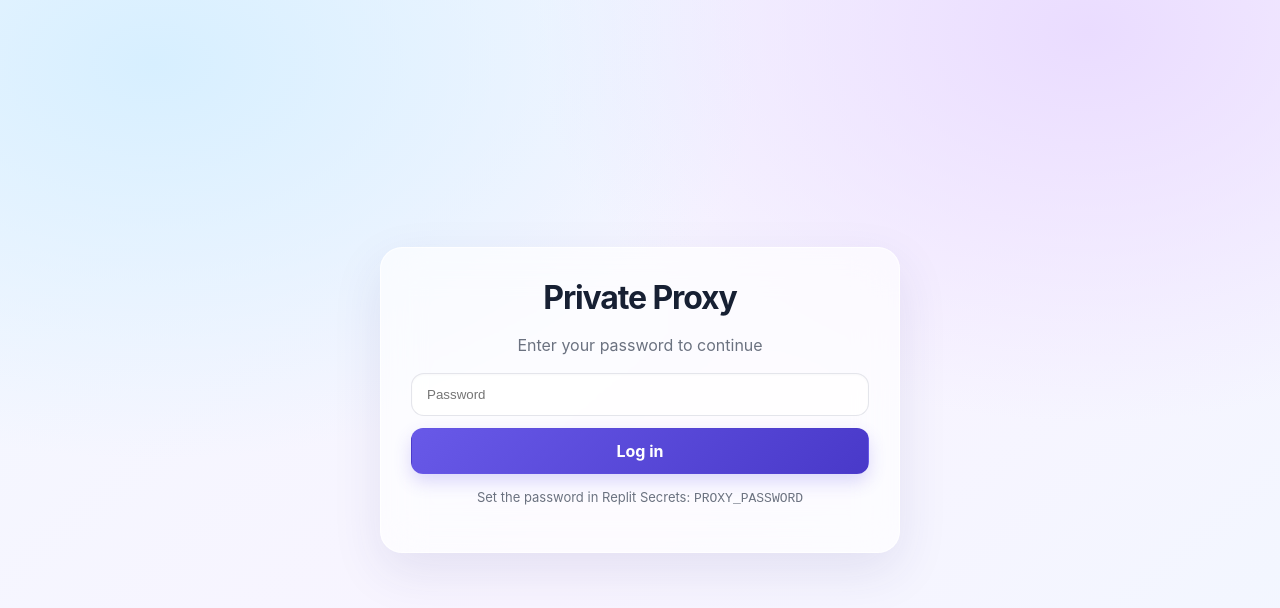
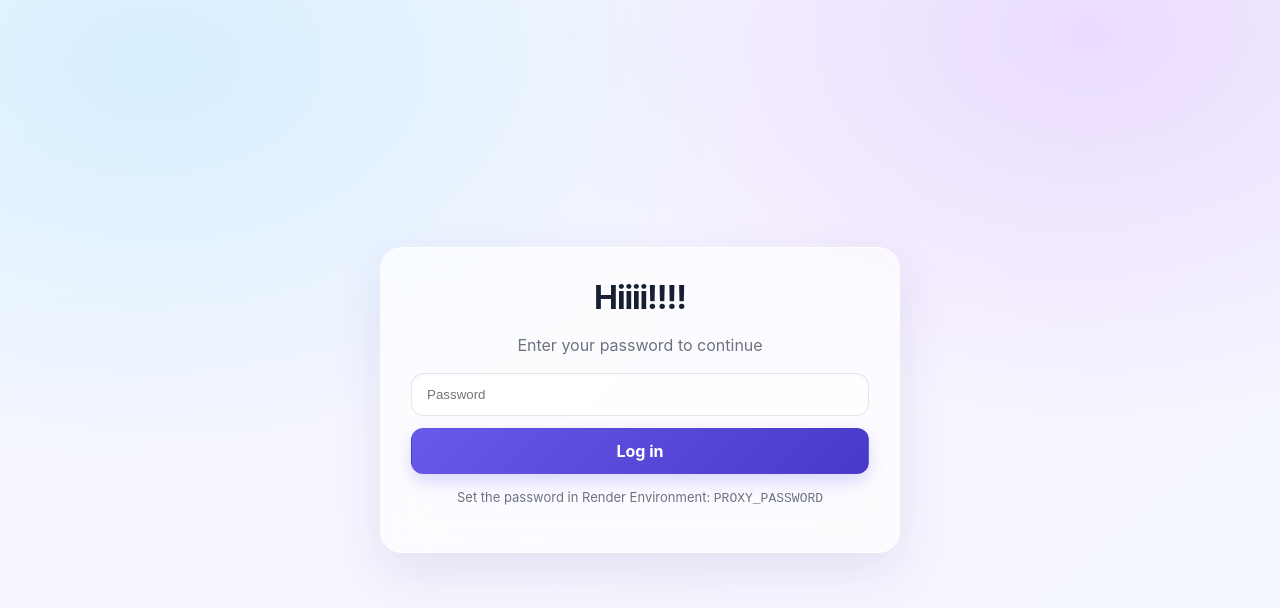
Before and after one commit to BaDGrEycOder/replit-web-proxy, a website: page public/login.html in a window 1280 px wide. Drawn offline with Linux system fonts and the light colour scheme; files that its build step writes are made by us from their sources.

Commit message:
Change login page heading to Hiiii!!!!

```diff
--- a/public/login.html
+++ b/public/login.html
@@ -3,18 +3,18 @@
 <head>
   <meta charset="utf-8" />
   <meta name="viewport" content="width=device-width,initial-scale=1" />
-  <title>Login - Private Proxy</title>
+  <title>Login - Hiiii!!!!</title>
   <link rel="stylesheet" href="/static/style.css">
 </head>
 <body class="centered">
   <div class="card">
-    <h1>Private Proxy</h1>
+    <h1>Hiiii!!!!</h1>
     <p class="muted">Enter your password to continue</p>
     <form method="POST" action="/login" class="stack">
       <input name="password" type="password" placeholder="Password" required />
       <button type="submit" class="primary">Log in</button>
     </form>
-    <p class="muted small">Set the password in Replit Secrets: <code>PROXY_PASSWORD</code></p>
+    <p class="muted small">Set the password in Render Environment: <code>PROXY_PASSWORD</code></p>
   </div>
 </body>
 </html>
```
